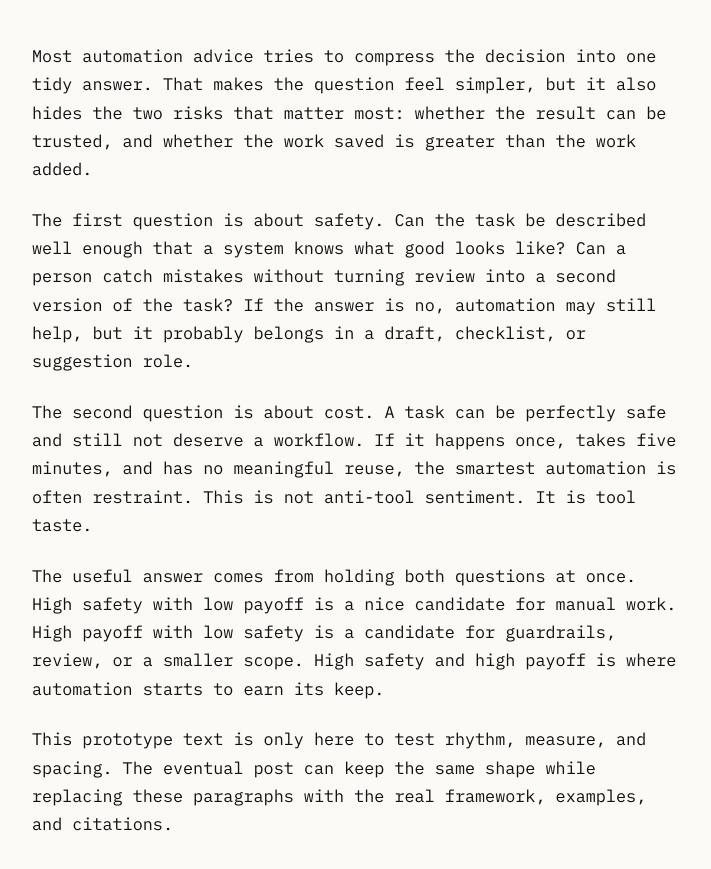
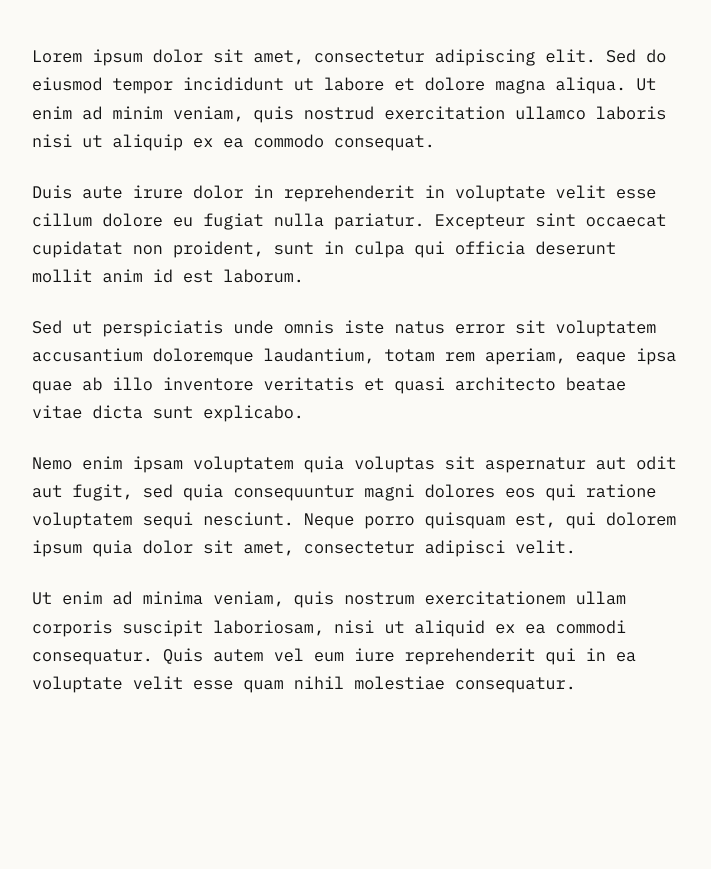
Before and after one commit to wilu222/wilu222.github.io, a plain HTML site: page docs/article.html in a window 1280 px wide. Shown: the part 599-1468 px from the top of the page, without its empty margins (284-995 px from the left). After the commit the page ends 1376 px from the top, so only its background shows below. Drawn offline with Linux system fonts and the light colour scheme; a web font is replaced by a local one.

Commit message:
lorem ipsum

```diff
--- a/docs/article.html
+++ b/docs/article.html
@@ -3,7 +3,7 @@
   <head>
     <meta charset="utf-8">
     <meta name="viewport" content="width=device-width, initial-scale=1">
-    <title>Can vs. Should | wilu222</title>
+    <title>Lorem Ipsum Dolor Sit Amet | wilu222</title>
     <link rel="stylesheet" href="styles.css">
 
     <link rel="preconnect" href="https://fonts.googleapis.com">
@@ -23,7 +23,7 @@
       <article class="article-shell">
         <header class="article-hero">
           <p class="post-meta">Jul 14, 2026 · wilu222</p>
-          <h1>Can vs. Should: The Two Questions Behind AI Automation</h1>
+          <h1>Lorem Ipsum Dolor Sit Amet Consectetur</h1>
         </header>
 
         <figure class="article-photo">
@@ -34,35 +34,35 @@
 
         <section class="article-body">
           <p>
-            Most automation advice tries to compress the decision into one
-            tidy answer. That makes the question feel simpler, but it also
-            hides the two risks that matter most: whether the result can be
-            trusted, and whether the work saved is greater than the work added.
+            Lorem ipsum dolor sit amet, consectetur adipiscing elit. Sed do
+            eiusmod tempor incididunt ut labore et dolore magna aliqua. Ut
+            enim ad minim veniam, quis nostrud exercitation ullamco laboris
+            nisi ut aliquip ex ea commodo consequat.
           </p>
           <p>
-            The first question is about safety. Can the task be described well
-            enough that a system knows what good looks like? Can a person catch
-            mistakes without turning review into a second version of the task?
-            If the answer is no, automation may still help, but it probably
-            belongs in a draft, checklist, or suggestion role.
+            Duis aute irure dolor in reprehenderit in voluptate velit esse
+            cillum dolore eu fugiat nulla pariatur. Excepteur sint occaecat
+            cupidatat non proident, sunt in culpa qui officia deserunt
+            mollit anim id est laborum.
           </p>
           <p>
-            The second question is about cost. A task can be perfectly safe and
-            still not deserve a workflow. If it happens once, takes five
-            minutes, and has no meaningful reuse, the smartest automation is
-            often restraint. This is not anti-tool sentiment. It is tool taste.
+            Sed ut perspiciatis unde omnis iste natus error sit voluptatem
+            accusantium doloremque laudantium, totam rem aperiam, eaque
+            ipsa quae ab illo inventore veritatis et quasi architecto
+            beatae vitae dicta sunt explicabo.
           </p>
           <p>
-            The useful answer comes from holding both questions at once. High
-            safety with low payoff is a nice candidate for manual work. High
-            payoff with low safety is a candidate for guardrails, review, or a
-            smaller scope. High safety and high payoff is where automation
-            starts to earn its keep.
+            Nemo enim ipsam voluptatem quia voluptas sit aspernatur aut
+            odit aut fugit, sed quia consequuntur magni dolores eos qui
+            ratione voluptatem sequi nesciunt. Neque porro quisquam est,
+            qui dolorem ipsum quia dolor sit amet, consectetur adipisci
+            velit.
           </p>
           <p>
-            This prototype text is only here to test rhythm, measure, and
-            spacing. The eventual post can keep the same shape while replacing
-            these paragraphs with the real framework, examples, and citations.
+            Ut enim ad minima veniam, quis nostrum exercitationem ullam
+            corporis suscipit laboriosam, nisi ut aliquid ex ea commodi
+            consequatur. Quis autem vel eum iure reprehenderit qui in ea
+            voluptate velit esse quam nihil molestiae consequatur.
           </p>
         </section>
       </article>
```
Also changed, not shown: docs/about.html (+9 -7 lines), docs/index.html (+2 -2 lines).
